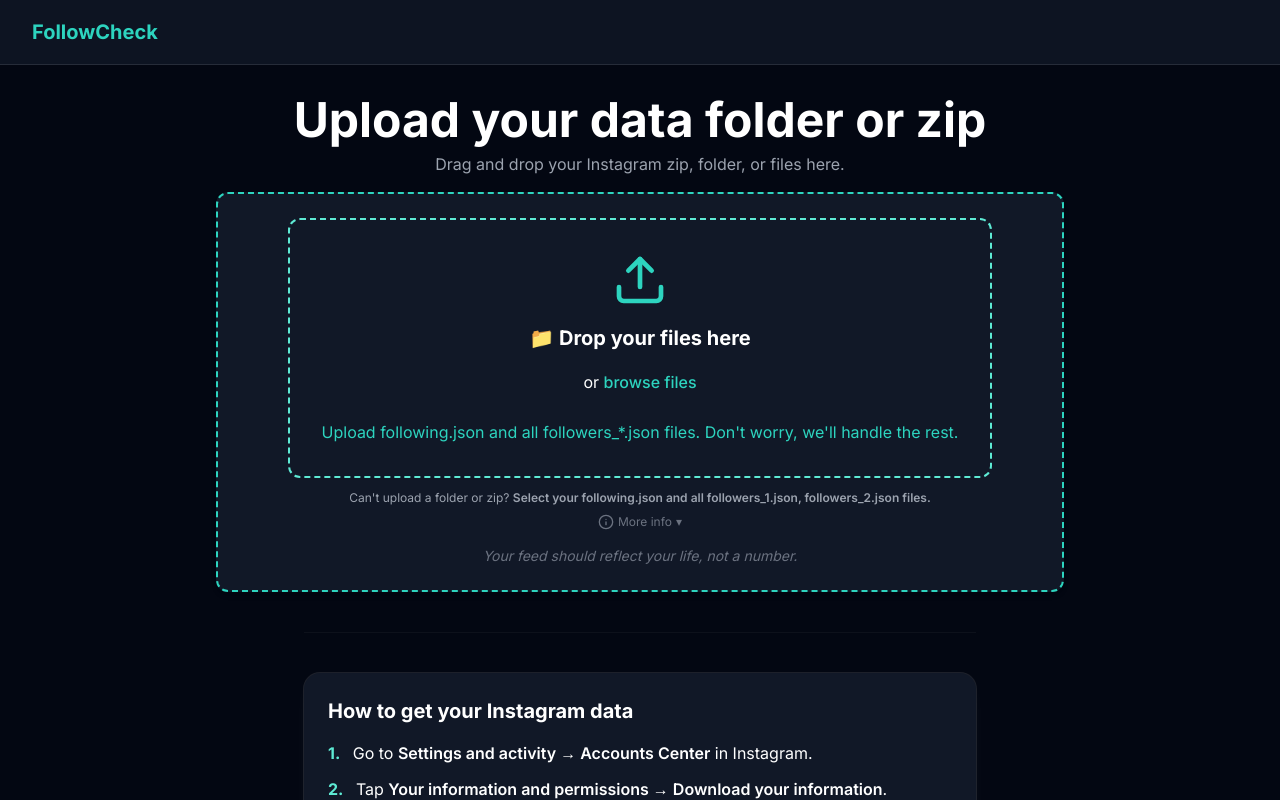
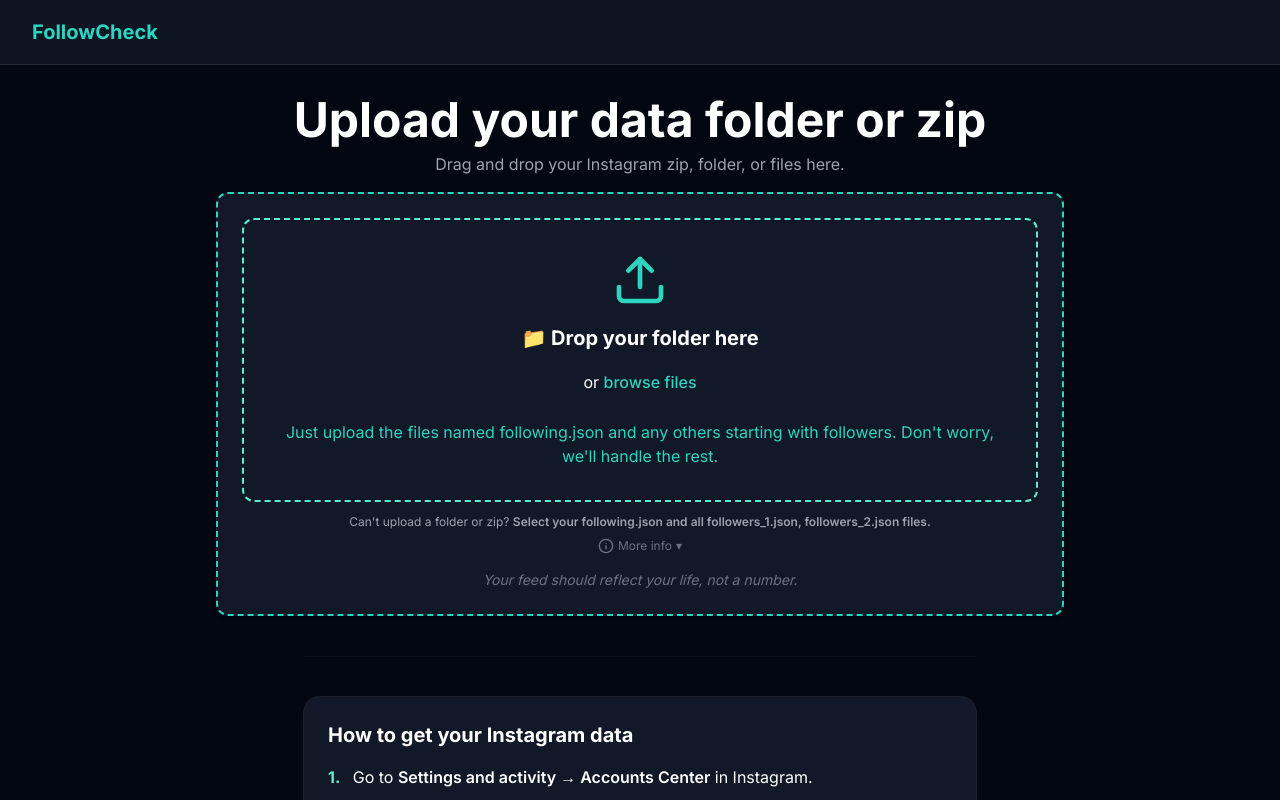
Before and after one commit to zlizzle/Follower-Checker, a React (Vite) app: page / in a window 1280 px wide. Shown: the top 800 px of the page. Built offline with nearby package versions, Linux system fonts and the light colour scheme.

Commit message:
Simplified text

```diff
--- a/src/App.jsx
+++ b/src/App.jsx
@@ -468,7 +468,7 @@
                   <Upload className={`w-14 h-14 text-teal-400 mx-auto mb-4 transition-all duration-200 ease-in-out hover:scale-105 ${results ? 'animate-bounce' : ''}`} />
                 )}
                 <p className="text-xl font-bold text-white mb-2">
-                  {isFolderUpload ? '📁 Drop your followers_and_following folder here' : '📁 Drop your files here'}
+                  {isFolderUpload ? '📁 Drop your followers_and_following folder here' : '📁 Drop your folder here'}
                 </p>
                 <p className="text-base text-white mb-4">
                   or <button className="text-teal-400 hover:underline font-medium transition-all duration-200 ease-in-out" onClick={() => fileInputRef.current && fileInputRef.current.click()}>browse files</button>
@@ -477,7 +477,7 @@
                   {isFolderUpload ? (
                     'Upload the entire followers_and_following folder. We\'ll find the right files.'
                   ) : (
-                    'Upload following.json and all followers_*.json files. Don\'t worry, we\'ll handle the rest.'
+                    'Just upload the files named following.json and any others starting with followers. Don\'t worry, we\'ll handle the rest.'
                   )}
                 </p>
 
```
